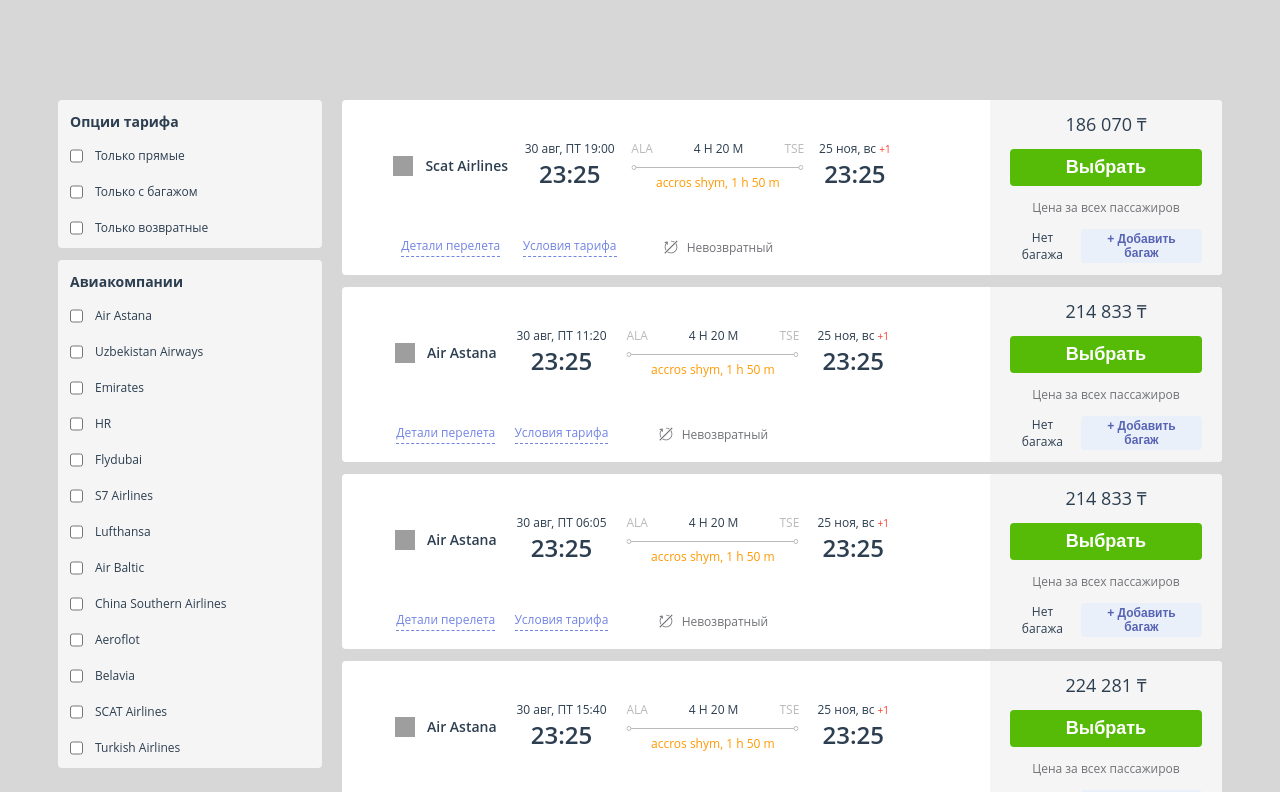
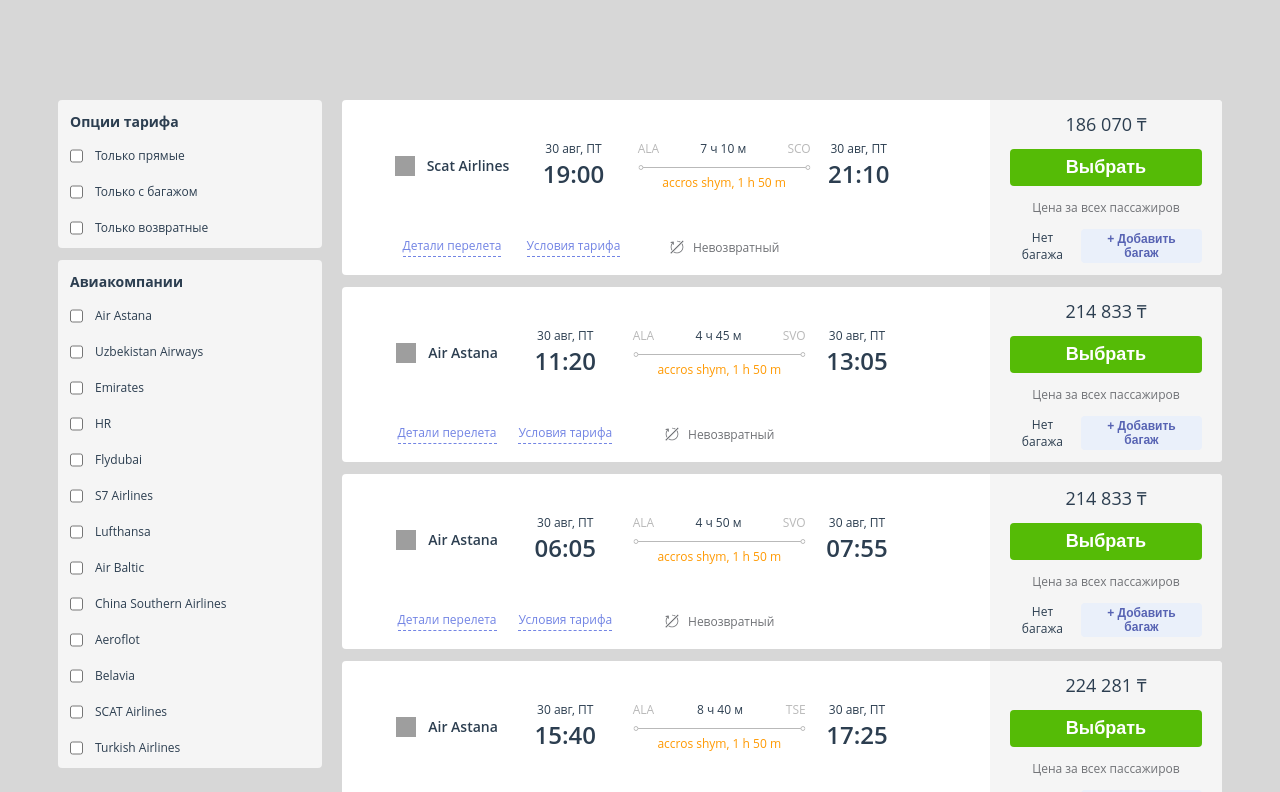
Before and after one commit to Prusa4ok/aviata, a Vue app: page / in a window 1280 px wide. Shown: the top 792 px of the page. Built offline with nearby package versions, Linux system fonts and the light colour scheme; grey boxes are pictures that could not be loaded.

Commit message:
fill tickets

```diff
--- a/src/sharing/components/CardTicket.vue
+++ b/src/sharing/components/CardTicket.vue
@@ -10,21 +10,28 @@
         <p class="text-m text-wb">{{ carrierName }}</p>
       </div>
       <div>
-        <p class="">{{ departureDate }}</p>
-        <p class="text-xl text-wb">23:25</p>
+        <p class="">{{ formatedDate(departureDate).date }}</p>
+        <p class="text-xl text-wb">{{ formatedDate(departureDate).time }}</p>
       </div>
       <div>
         <div class="form-from-to">
-          <p class="accent-gray">ALA</p>
-          <p class="">4 H 20 M</p>
-          <p class="accent-gray">TSE</p>
+          <p class="accent-gray">{{ originCode }}</p>
+          <p class="">{{ formatedTime(travelTime) }}</p>
+          <p class="accent-gray">{{ destCode }}</p>
         </div>
         <img src="../../assets/images/0----0.svg" alt="from-to" />
         <p class="accent-orange">accros shym, 1 h 50 m</p>
       </div>
       <div>
-        <p class="">25 ноя, вс <span class="text-xs accent-red">+1</span></p>
-        <p class="text-xl text-wb">23:25</p>
+        <p class="">{{ formatedDate(arriveDate).date }}<span class="text-xs accent-red">
+            {{
+              formatedDate(arriveDate).date === formatedDate(departureDate).date
+                ? ""
+                : "+1"
+            }}
+          </span>
+        </p>
+        <p class="text-xl text-wb">{{ formatedDate(arriveDate).time }}</p>
       </div>
       <a class="form-link" href="#">
         <p class="link accent-blue">Детали перелета</p>
@@ -32,7 +39,7 @@
       <a class="form-link" href="#">
         <p class="link accent-blue">Условия тарифа</p>
       </a>
-      <div class="content content__returnable">
+      <div  v-if="!refundable" class="content content__returnable">
         <img
           class="icon-16"
           src="../../assets/icons/icon-non-refundeble.svg"
@@ -63,6 +70,12 @@
         return "Нет значения";
       },
     },
+    arriveDate: {
+      type: String,
+      default: () => {
+        return "Нет значения";
+      }
+    },
     departureDate: {
       type: String,
       default: () => {
@@ -81,7 +94,47 @@
         return "Нет значения";
       }
     },
+    destCode: {
+      type: String,
+      default: () => {
+        return "Нет значения";
+      }
+    },
+    originCode: {
+      type: String,
+      default: () => {
+        return "Нет значения";
+      }
+    },
+    travelTime: {
+      type: Number,
+      default: () => {
+        return 0;
+      }
+    },
+    refundable: {
+      type: Boolean,
+      default: () => {
+        return false;
+      }
+    },
   },
+  methods: {
+    formatedDate(value) {
+      let array = value.split(' ');
+      const formatedTime = array.pop();
+      const formatedValue = array.join(' ');
+      return {
+        date: formatedValue,
+        time: formatedTime,
+      };
+    },
+    formatedTime(value) {
+      const minutes = (value % 3600) / 60;
+      const hours = (value / 60 - minutes) / 60;
+      return `${hours ? hours + " ч" : ""} ${minutes ? minutes + " м" : ""}`;
+    }
+  }
 };
 </script>
 
--- a/src/views/FilterFlights.vue
+++ b/src/views/FilterFlights.vue
@@ -17,9 +17,14 @@
         :key="index"
 
         :amount="ticket.itineraries[0][0].price.amount"
+        :arriveDate="ticket.itineraries[0][0].segments[0].arr_time"
         :departureDate="ticket.itineraries[0][0].segments[0].dep_time"
         :carrierName="ticket.itineraries[0][0].segments[0].carrier_name"
         :iata="ticket.itineraries[0][0].segments[0].carrier"
+        :travelTime="ticket.itineraries[0][0].traveltime"
+        :refundable="ticket.itineraries[0][0].refundable"
+        :destCode="ticket.itineraries[0][0].segments[0].dest_code"
+        :originCode="ticket.itineraries[0][0].segments[0].origin_code"
       />
     </div>
   </div>
```
